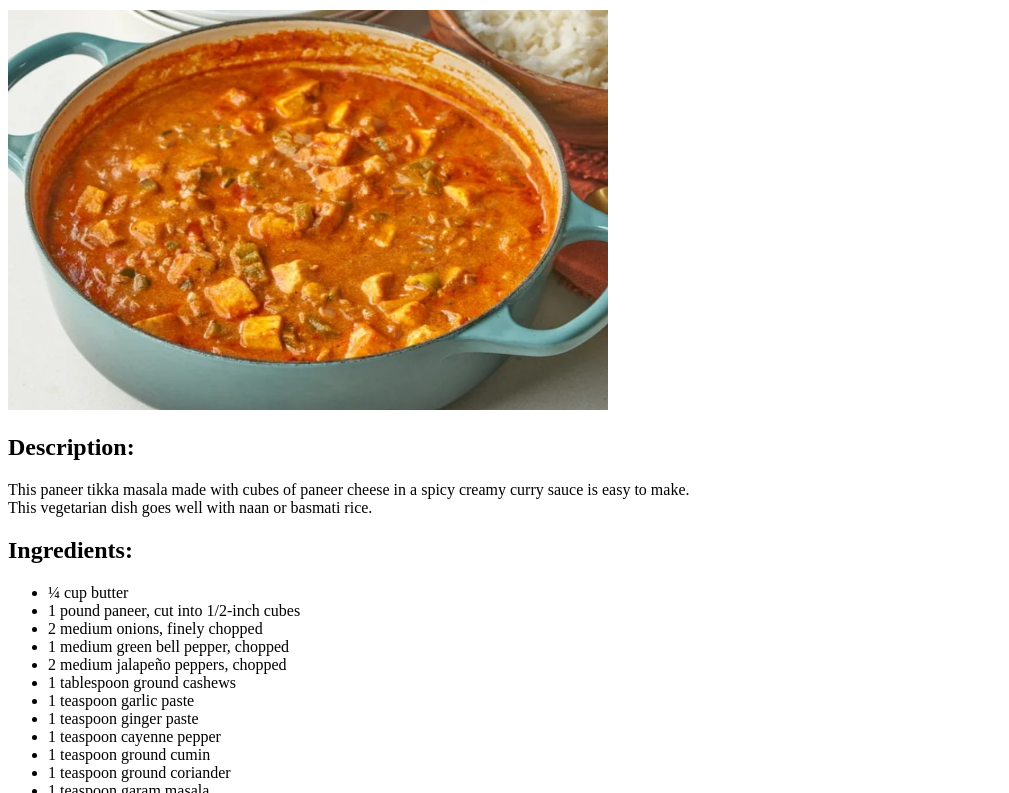
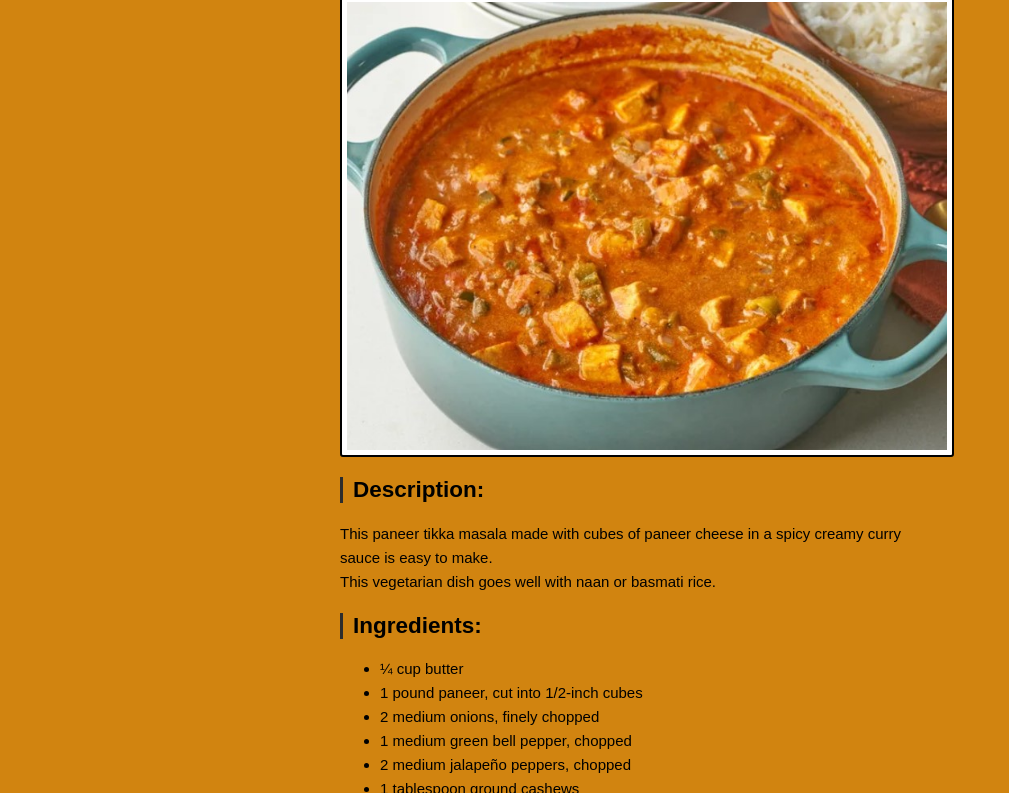
Before and after one commit to KokaV/odin-recipes, a plain HTML site: page recipes/paneer-tikka-masala.html in a window 1280 px wide. Shown: the part 96-889 px from the top of the page, without its empty margins (0-1009 px from the left). Drawn offline with Linux system fonts and the light colour scheme.

Commit message:
Add external CSS styling to recipe pages

```diff
--- a/recipes/paneer-tikka-masala.html
+++ b/recipes/paneer-tikka-masala.html
@@ -4,6 +4,7 @@
     <meta charset="UTF-8">
     <meta name="viewport" content="width=<device-width>, initial-scale=1.0">
     <title>Odin Recipes - Paneer Tikka Massala</title>
+    <link rel="stylesheet" href="../style.css">
 </head>
 <body>
     <a href="../index.html">Home</a>
--- /dev/null
+++ b/style.css
@@ -0,0 +1,42 @@
+body {
+    background-color: rgb(209, 132, 16);
+    font-family: Arial, Helvetica, sans-serif;
+    font-size: 15px;
+    width: 600px;
+    margin: auto;
+}
+a {
+    text-decoration: none;
+    color:rgb(228, 235, 242);
+}
+
+a:hover {
+    color:rgb(235, 220, 220);
+}
+
+h1, h2 {
+    border-left: 3px solid rgb(45, 45, 45);
+    padding-left: 10px;
+    font-weight: 700px;
+}
+
+img {
+    background-color: rgb(255, 255, 255);
+    padding: 5px;
+    border: 2px solid black;
+    border-radius: 3px;
+    max-width: 100%;
+    height: auto;
+    display: block;
+    margin: 20px auto;
+}
+
+ul, ol {
+    border-bottom: 2px solid rgb(202, 202, 202);
+    padding-bottom: 20px;
+    line-height: 1.6;
+}
+
+p {
+    line-height: 1.6;
+}
```
Also changed, not shown: index.html (+2 -1 lines), recipes/crispy-shrimp-tempura.html (+1 -0 lines), recipes/greek-chicken-thighs.html (+1 -0 lines).
